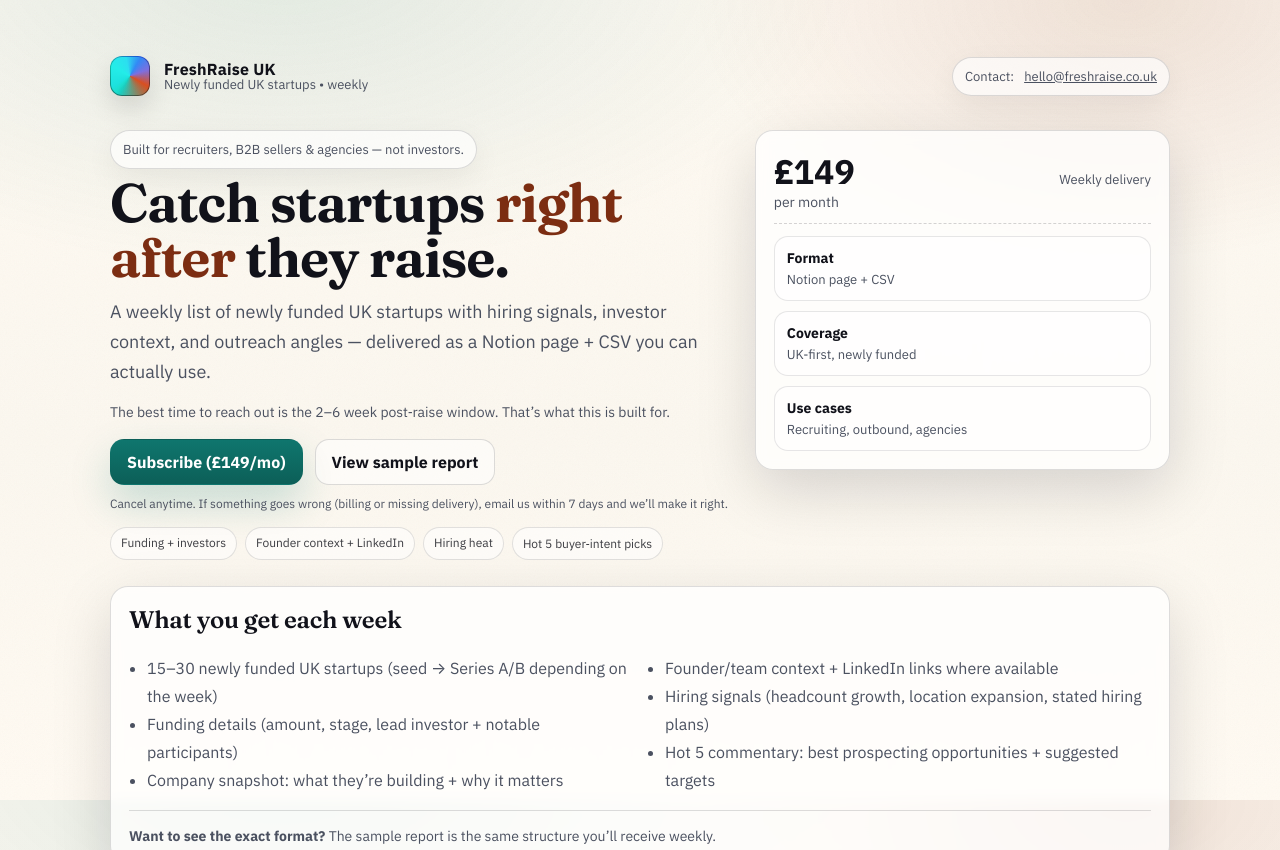
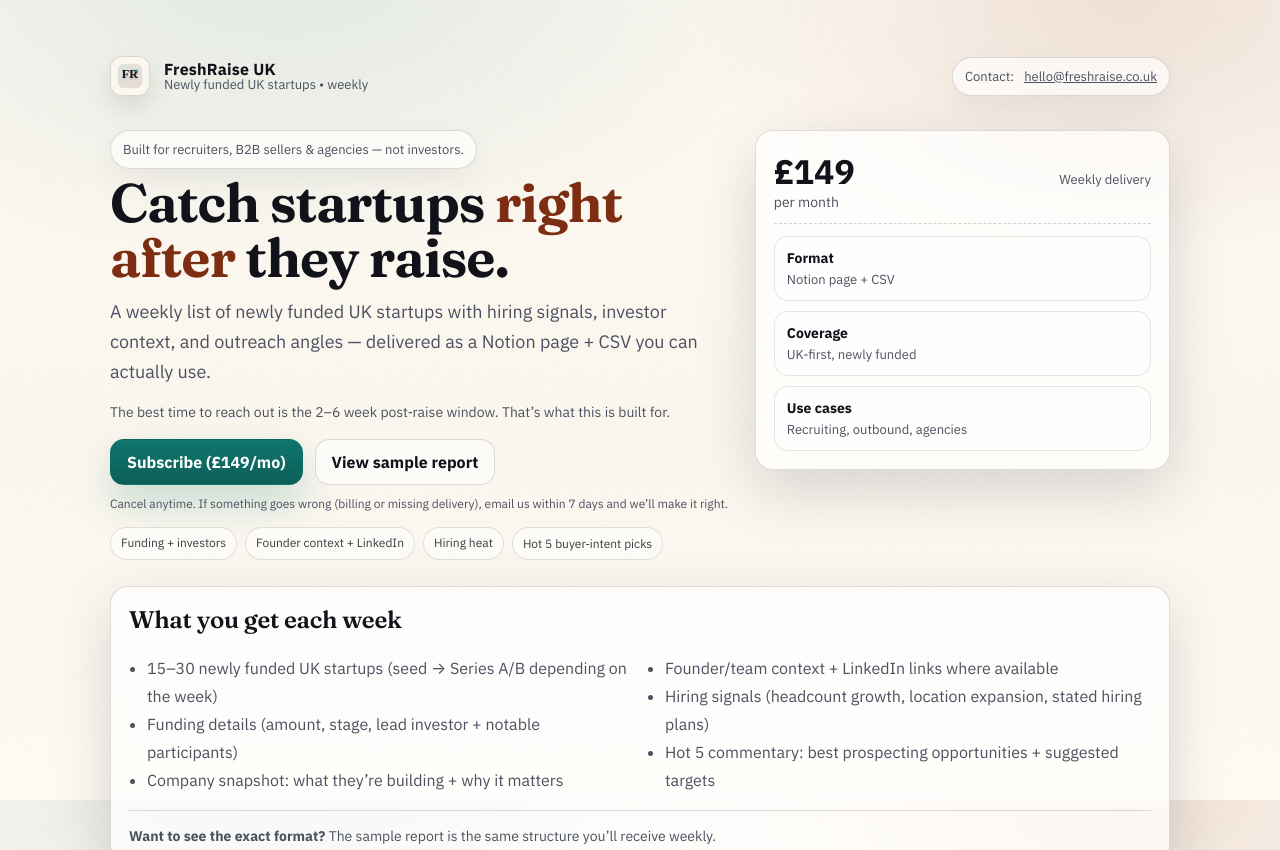
Before and after one commit to DonShelly/freshraise-site, a plain HTML site: page freshraise-site/index.html in a window 1280 px wide. Shown: the top 850 px of the page. Drawn offline with Linux system fonts and the light colour scheme.

Commit message:
Add FreshRaise icon + SVG favicon + web manifest

```diff
--- a/freshraise-site/index.html
+++ b/freshraise-site/index.html
@@ -5,6 +5,12 @@
   <meta name="viewport" content="width=device-width, initial-scale=1" />
   <title>FreshRaise UK — Newly funded UK startups, delivered weekly</title>
   <meta name="description" content="FreshRaise UK delivers a weekly list of newly funded UK startups with hiring signals and outreach angles. £149/month." />
+
+  <meta name="theme-color" content="#0f766e" />
+
+  <!-- Favicon / app icons -->
+  <link rel="icon" href="/favicon.svg" type="image/svg+xml">
+  <link rel="manifest" href="/site.webmanifest">
 
   <!-- Distinctive typography (avoid generic system stacks) -->
   <link rel="preconnect" href="https://fonts.googleapis.com">
@@ -64,18 +70,14 @@
 
     .mark{
       width:40px;height:40px;border-radius:12px;
-      background:conic-gradient(from 210deg, var(--brand), #14b8a6, var(--accent), var(--brand2), var(--brand));
-      box-shadow:0 12px 26px rgba(0,0,0,.12);
+      background:#fbf7ef;
+      border:1px solid var(--line);
+      box-shadow:0 12px 26px rgba(0,0,0,.10);
       position:relative;
       overflow:hidden;
+      display:grid;place-items:center;
     }
-    .mark::after{
-      content:"";
-      position:absolute; inset:1px;
-      border-radius:11px;
-      background:rgba(255,255,255,.75);
-      mix-blend-mode:overlay;
-    }
+    .mark img{width:28px;height:28px;display:block}
 
     .brandText{display:flex;flex-direction:column;line-height:1.05}
     .brandText b{font-weight:800;letter-spacing:.2px}
@@ -210,7 +212,9 @@
   <div class="wrap">
     <div class="nav reveal">
       <a class="brand" href="/" aria-label="FreshRaise UK">
-        <div class="mark" aria-hidden="true"></div>
+        <div class="mark" aria-hidden="true">
+          <img src="/favicon.svg" alt="" />
+        </div>
         <div class="brandText">
           <b>FreshRaise UK</b>
           <span>Newly funded UK startups • weekly</span>
```
Also changed, not shown: freshraise-site/favicon.svg (added), freshraise-site/logo.svg (added), freshraise-site/site.webmanifest (added).
